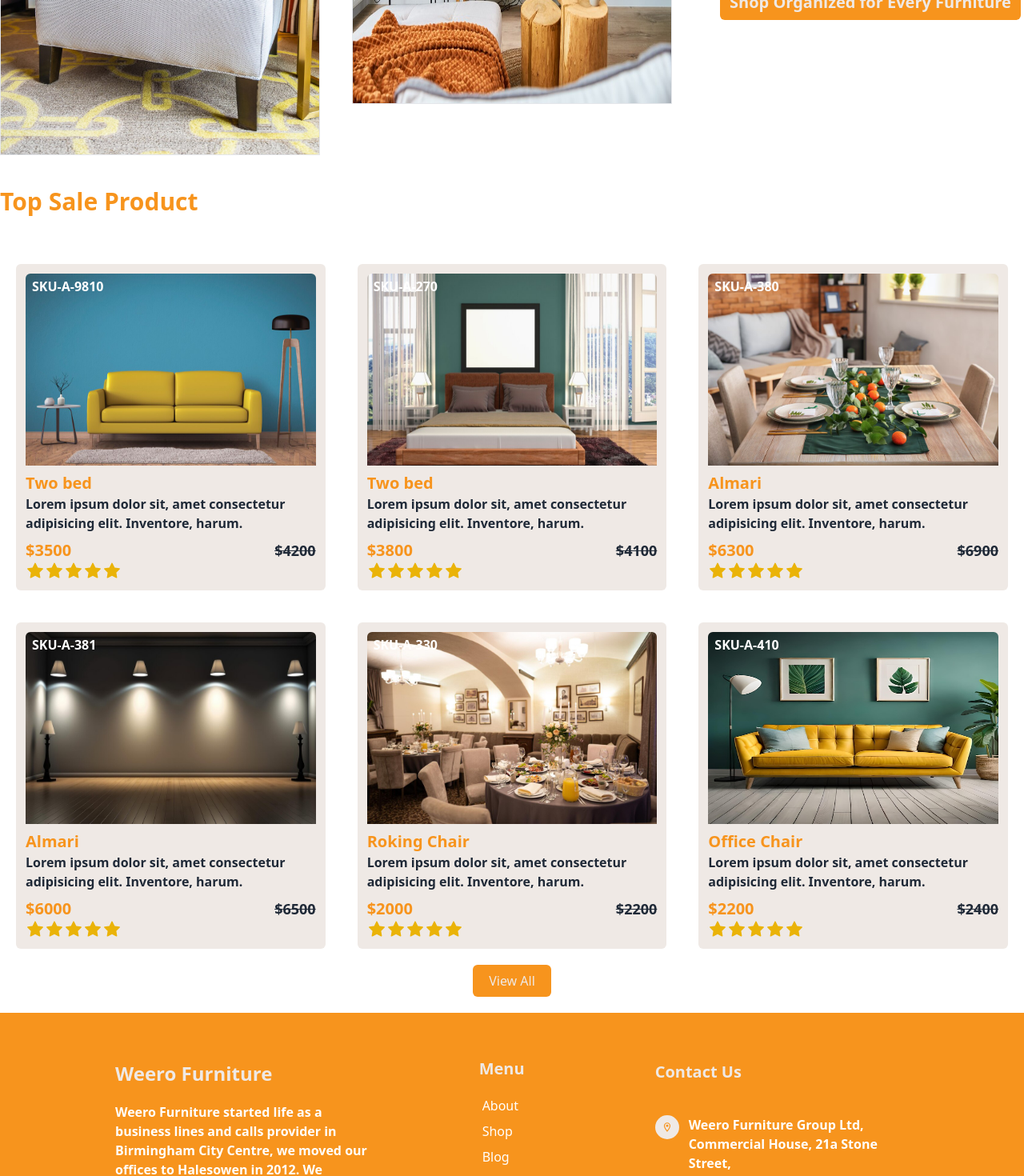
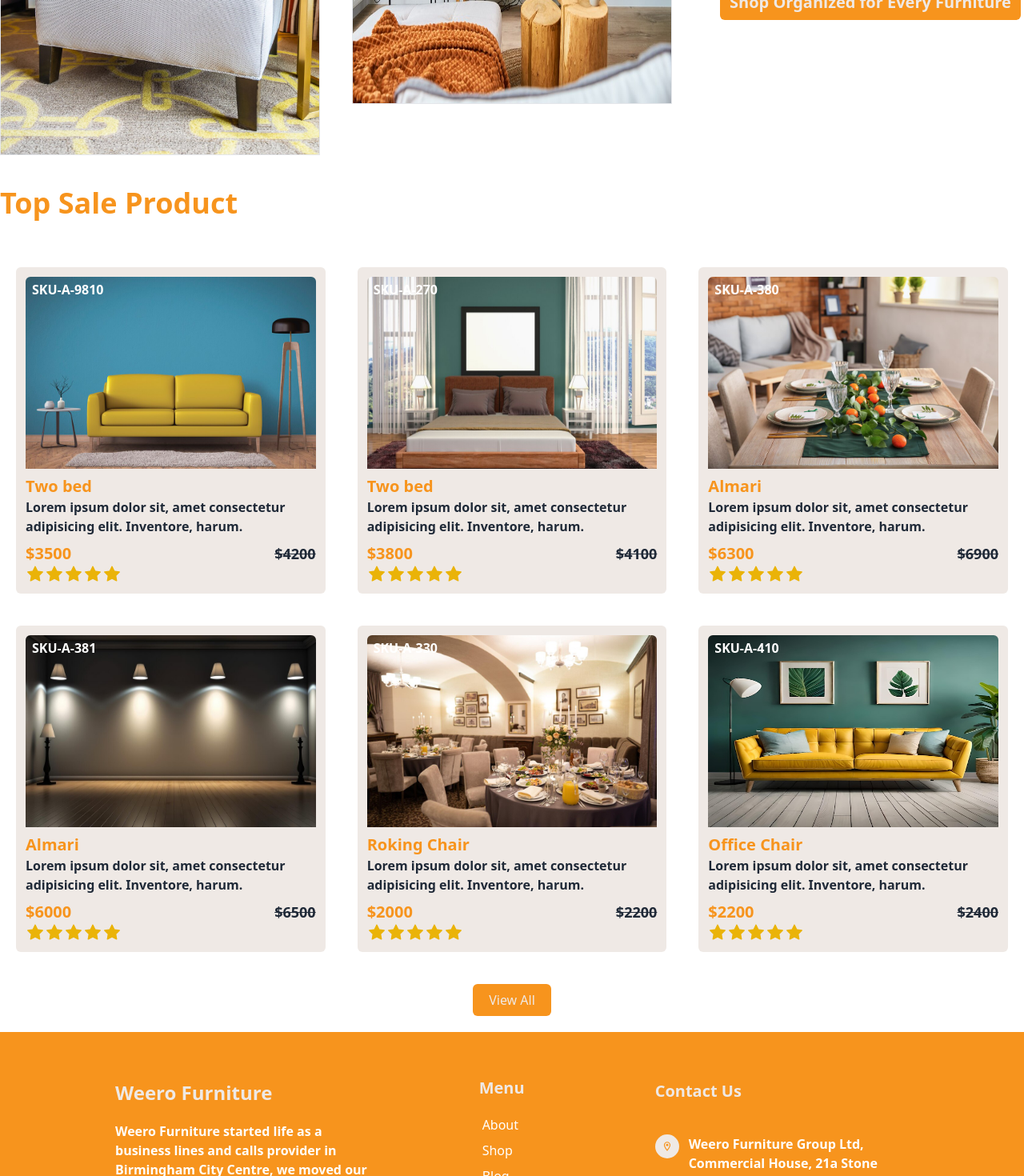
Before and after one commit to MDSadid-git/w-furniture, a React (Vite) app: page / in a window 1280 px wide. Shown: the part 3130-4600 px from the top of the page at 80% size. Built offline with nearby package versions, Linux system fonts and the light colour scheme.

Commit message:
Sadid Home Top Sale area done

```diff
--- a/src/Components/TopSale/TopSale.jsx
+++ b/src/Components/TopSale/TopSale.jsx
@@ -1,17 +1,16 @@
-import React from "react";
 import Card2 from "../Card/Card2";
 import { Link } from "react-router-dom";
-import sofa2 from '../../assets/ProductImage/sofa2.jpg'
-import bed2 from '../../assets/ProductImage/bed2.jpg'
-import light3 from '../../assets/ProductImage/light3.jpg'
-import dining2 from '../../assets/ProductImage/dining2.jpg'
-import sofa3 from '../../assets/ProductImage/sofa3.jpg'
-import dining4 from '../../assets/ProductImage/dining4.jpg'
+import sofa2 from "../../assets/ProductImage/sofa2.jpg";
+import bed2 from "../../assets/ProductImage/bed2.jpg";
+import light3 from "../../assets/ProductImage/light3.jpg";
+import dining2 from "../../assets/ProductImage/dining2.jpg";
+import sofa3 from "../../assets/ProductImage/sofa3.jpg";
+import dining4 from "../../assets/ProductImage/dining4.jpg";
 
 const TopSale = () => {
   return (
     <div>
-      <h1 className="text-3xl font-semibold text-primary my-10">
+      <h1 className="text-4xl font-semibold text-primary my-10">
         Top Sale Product
       </h1>
       <div className="grid grid-cols-1 sm:grid-cols-2 lg:grid-cols-3">
@@ -58,7 +57,7 @@ const TopSale = () => {
           oldPrice="2400"
         />
       </div>
-      <div className="flex justify-center">
+      <div className="flex justify-center my-5">
         <Link to="/shop">
           <button className="bg-primary hover:bg-gray-800 duration-300 px-5 py-2 text-secondary rounded-md">
             View All
```
